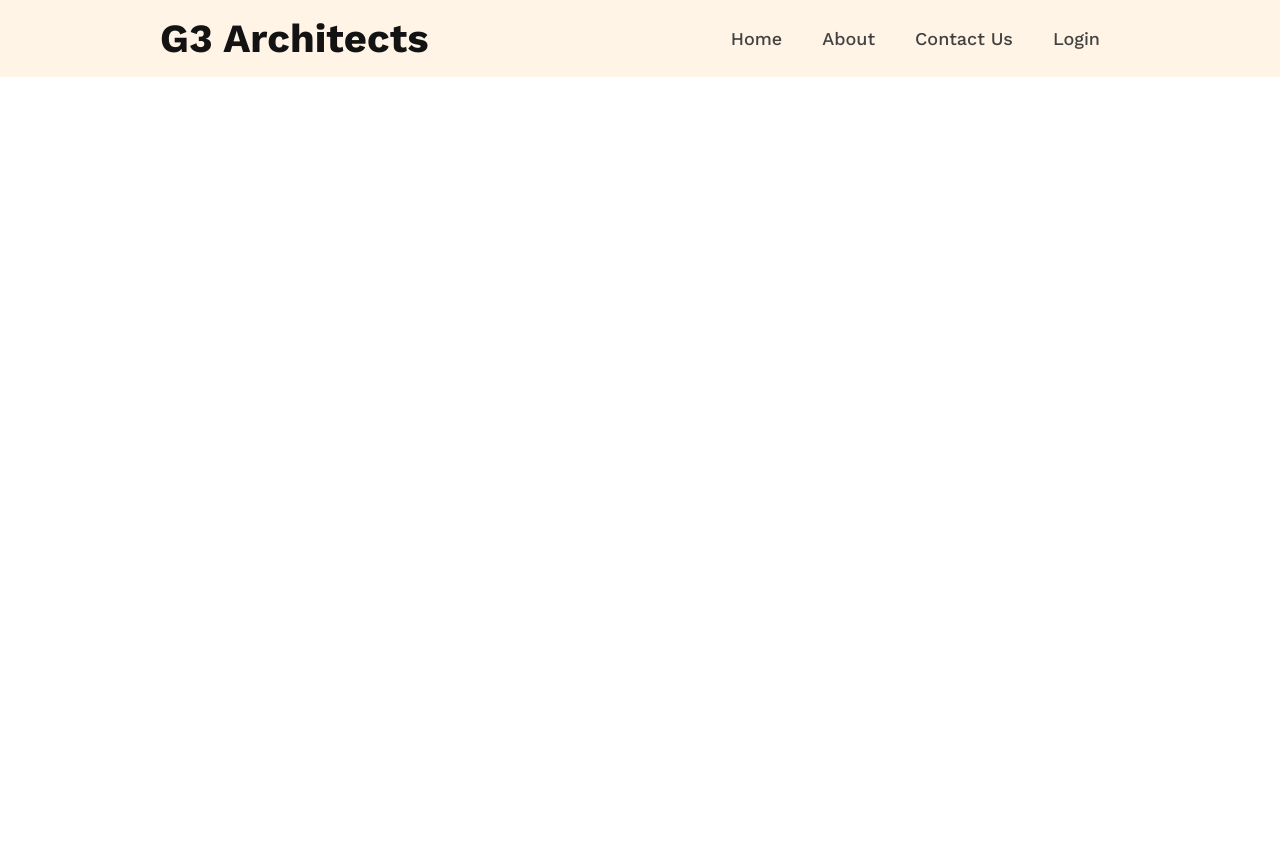
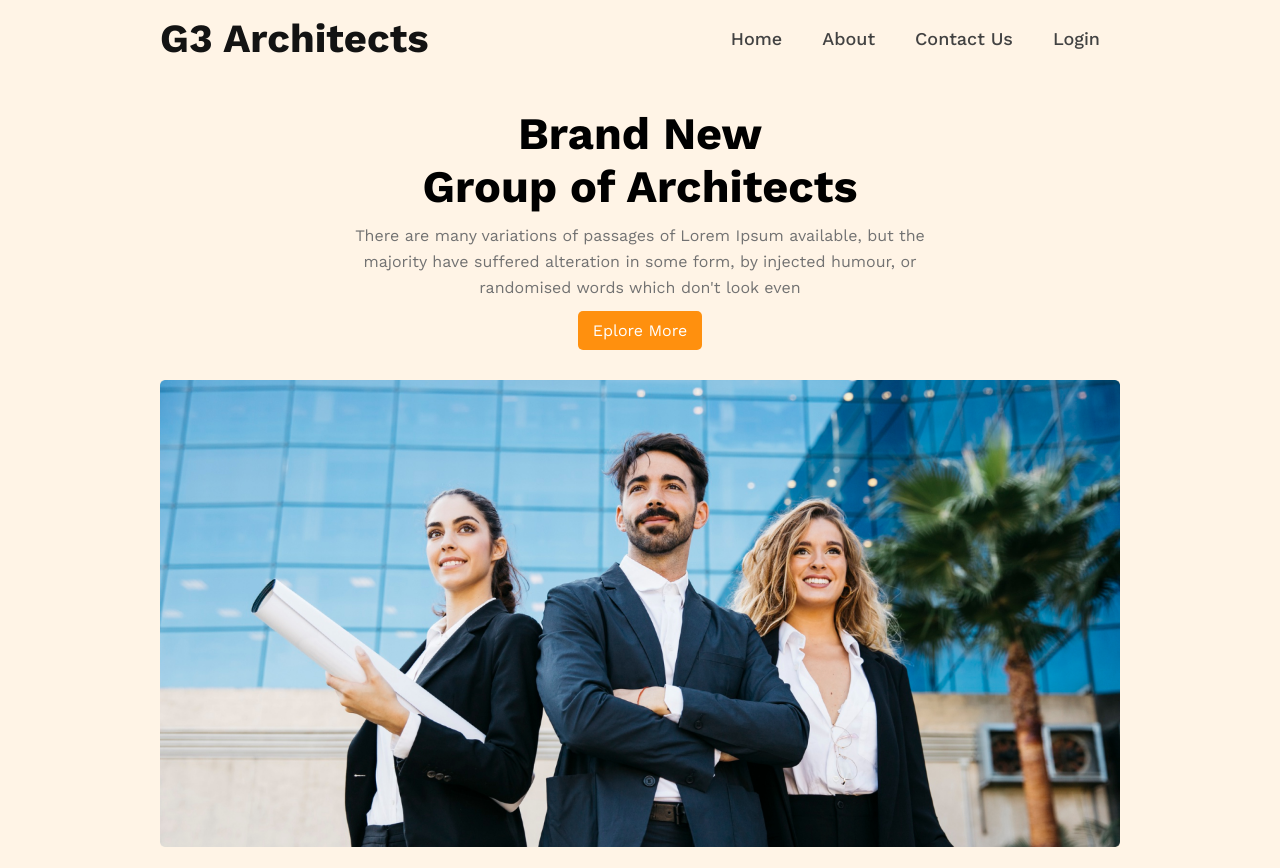
Before and after one commit to BurhanUddinAhmad/g3-architects, a plain HTML site: page index.html in a window 1280 px wide. Before the commit the page ends 800 px from the top, so only its background shows below. Drawn offline with nearby package versions, Linux system fonts and the light colour scheme.

Commit message:
Header part is completed

```diff
--- a/css/responsive.css
+++ b/css/responsive.css
@@ -0,0 +1,25 @@
+/* For small devices  */
+@media only screen and (max-width: 576px) {
+    .container {
+        width: 95%;
+    }
+    nav {
+        flex-direction: column;
+    }
+    .hero-contents {
+        max-width: 100%;
+    }
+}
+
+/* For Medium devices */
+@media only screen and (min-width: 576px) and (max-width: 992px) {
+    .container {
+        width: 95%;
+    }
+    nav {
+        flex-direction: column;
+    }
+    .hero-contents {
+        max-width: 100%;
+    }
+}
--- a/css/style.css
+++ b/css/style.css
@@ -17,9 +17,30 @@ h3 {
     font-size: 4rem;
     font-weight: 700;
 }
+p {
+    font-size: 1.6rem;
+    color: #727272;
+    line-height: 2.6rem;
+}
+.btn {
+    display: block;
+    background: #FF900E;
+    color: #fff;
+    padding: 1rem 1.5rem;
+    font-size: 1.6rem;
+    border-radius: .5rem;
+    border: none;
+    transition: .3s ease;
+}
+.btn:hover {
+    cursor: pointer;
+    background: #d17307;
+}
+
 /* Header Design  */
 header {
     background: rgba(255, 144, 14, 0.10);
+    padding-bottom: 2rem;
 }
 nav {
     display: flex;
@@ -50,3 +71,19 @@ nav ul a {
 nav ul a:hover {
     color: #000;
 }
+/* Hero section  */
+.hero-contents {
+    max-width: 60%;
+    margin: 3rem auto;
+    text-align: center;
+}
+.hero-contents h1 {
+    font-size: 4.5rem;
+    margin-bottom: 1rem;
+}
+.hero-contents .btn {
+    margin: 1rem auto;
+}
+.hero-image img {
+    width: 100%;
+}
--- a/index.html
+++ b/index.html
@@ -18,6 +18,20 @@
                 <li><a href="#">Login</a></li>
             </ul>
         </nav>
+        <div class="hero container">
+            <div class="hero-contents">
+                <h1>Brand New <br> Group of Architects</h1>
+                <p>
+                    There are many variations of passages of Lorem Ipsum available,
+                    but the majority have suffered alteration in some form,
+                    by injected humour, or randomised words which don't look even
+                </p>
+                <button class="btn">Eplore More</button>
+            </div>
+            <div class="hero-image">
+                <img src="./images/banner.png" alt="Architects">
+            </div>
+        </div>
     </header>
     <main></main>
     <footer></footer>
```
